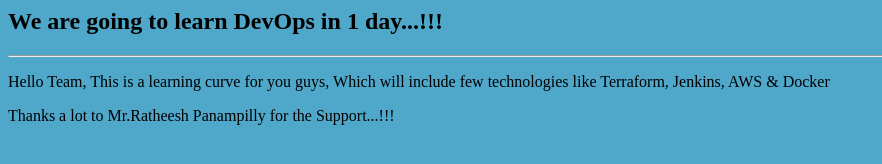
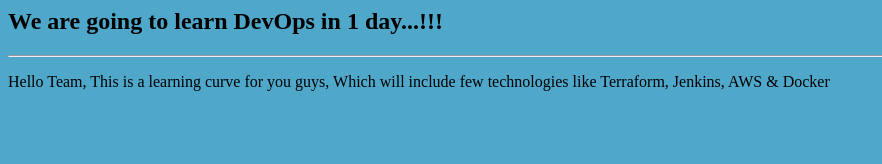
Before and after one commit to ajaisreenilayam/learndevops, a plain HTML site: page index.html in a window 1280 px wide. Shown: the whole page, without its empty margins (0-882 px from the left). Drawn offline with Linux system fonts and the light colour scheme.

Commit message:
This my site

```diff
--- a/index.html
+++ b/index.html
@@ -14,8 +14,6 @@
         <div>
             <p>Hello Team, This is a learning curve for you guys, Which will include few technologies like Terraform, Jenkins, AWS & Docker</p>
         </div>
-        <div>
-            <p>Thanks a lot to Mr.Ratheesh Panampilly for the Support...!!!</p>
-        </div>
+
     </body>
 </html>
```
